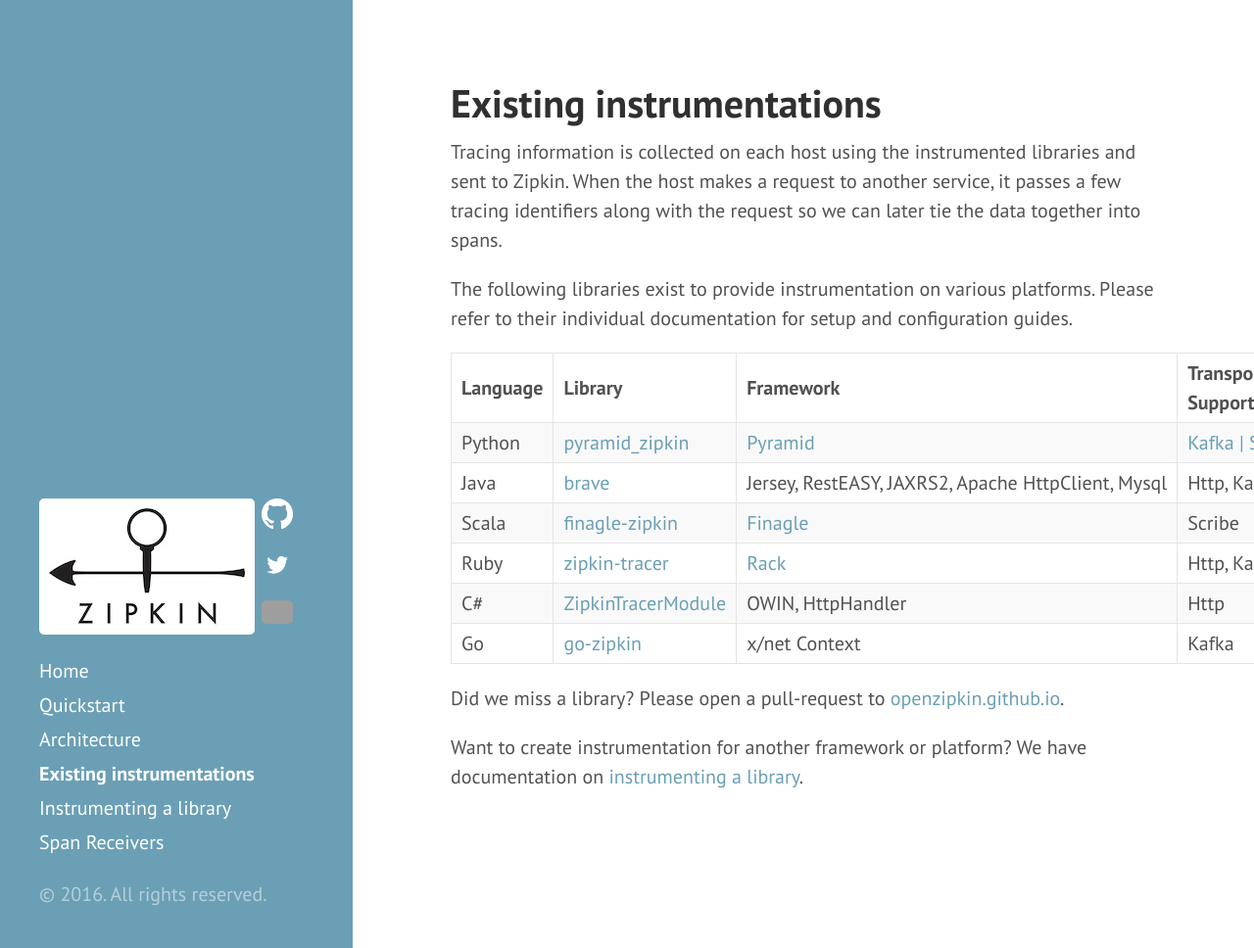
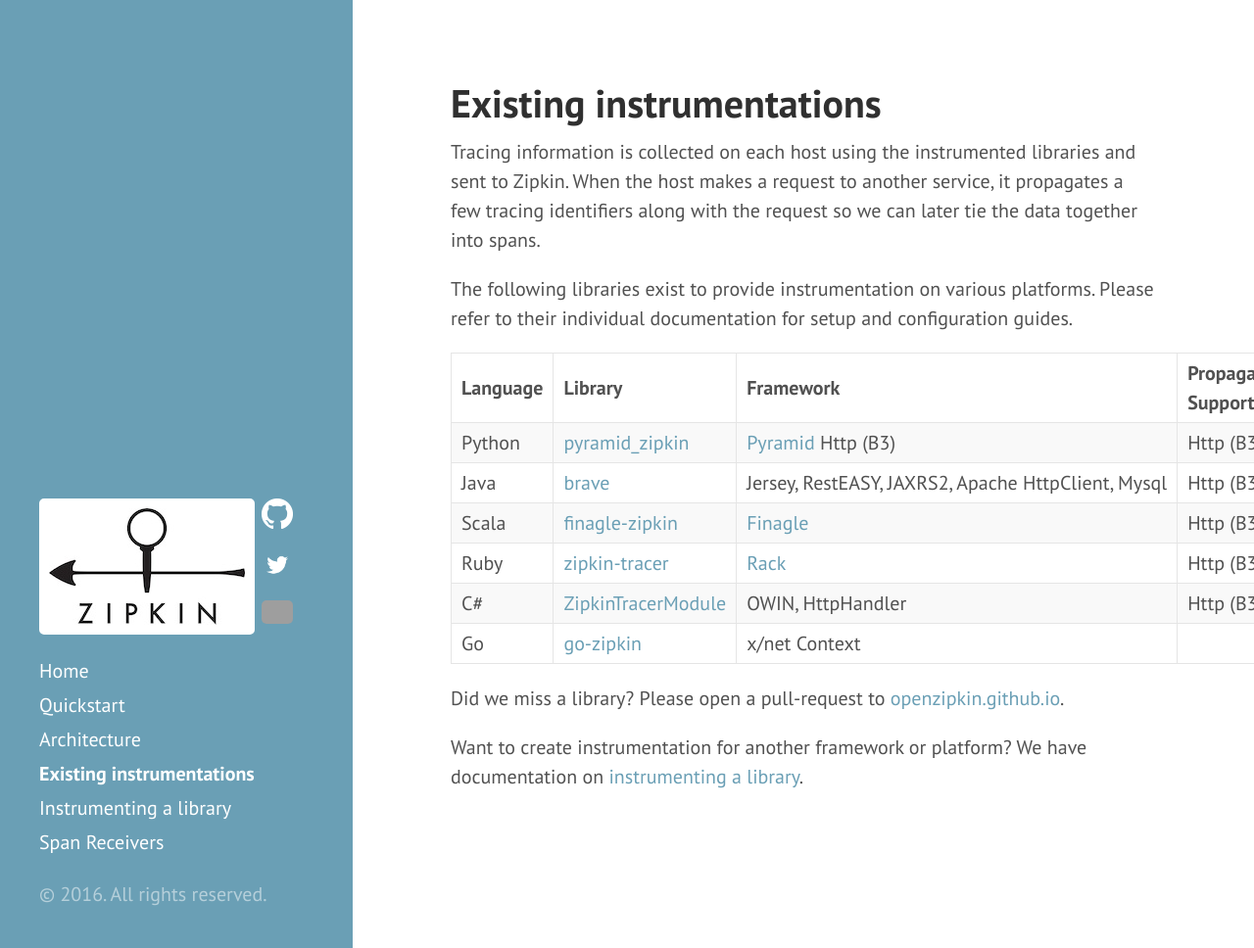
Before and after one commit to openzipkin/openzipkin.github.io, a Jekyll site: the page built from pages/existing_instrumentations.md, in a window 1280 px wide and 968 px high. Shown: the whole window at 98% size. Built offline with Jekyll 4.4.1, drawn with Linux system fonts in a browser that asks for light colours.

Commit message:
Adds propagation methods to instrumentation section

```diff
--- a/_data/existing_instrumentations.yml
+++ b/_data/existing_instrumentations.yml
@@ -3,6 +3,8 @@
     [pyramid_zipkin](https://github.com/Yelp/pyramid_zipkin)
   framework: >-
     [Pyramid](http://docs.pylonsproject.org/projects/pyramid/en/latest/)
+    Http (B3)
+  propagation: Http (B3)
   transports: >-
     [Kafka \\| Scribe](http://pyramid-zipkin.readthedocs.org/en/latest/configuring_zipkin.html#zipkin-transport-handler)
   sampling: >-
@@ -13,6 +15,7 @@
   library: >-
     [brave](https://github.com/openzipkin/brave)
   framework: Jersey, RestEASY, JAXRS2, Apache HttpClient, Mysql
+  propagation: Http (B3)
   transports: Http, Kafka, Scribe
   sampling: "Yes"
   notes: Java 6 or higher
@@ -22,6 +25,7 @@
     [finagle-zipkin](https://github.com/twitter/finagle/tree/develop/finagle-zipkin)
   framework: >-
     [Finagle](https://github.com/twitter/finagle)
+  propagation: Http (B3), Thrift
   transports: Scribe
   sampling: "Yes"
 
@@ -30,6 +34,7 @@
     [zipkin-tracer](https://github.com/openzipkin/zipkin-tracer)
   framework: >-
     [Rack](http://rack.github.io/)
+  propagation: Http (B3)
   transports: Http, Kafka, Scribe
   sampling: "Yes"
   notes: lc support. Ruby 2.0 or higher
@@ -38,6 +43,7 @@
   library: >-
     [ZipkinTracerModule](https://github.com/mdsol/Medidata.ZipkinTracerModule)
   framework: OWIN, HttpHandler
+  propagation: Http (B3)
   transports: Http
   sampling: "Yes"
   notes: lc support. 4.5.2 or higher
@@ -46,5 +52,6 @@
   library: >-
     [go-zipkin](https://github.com/elodina/go-zipkin)
   framework: x/net Context
+  propagation:
   transports: Kafka
   sampling: "Yes"
--- a/pages/existing_instrumentations.md
+++ b/pages/existing_instrumentations.md
@@ -4,7 +4,7 @@
 ---
 
 Tracing information is collected on each host using the instrumented libraries
-and sent to Zipkin. When the host makes a request to another service, it passes
+and sent to Zipkin. When the host makes a request to another service, it propagates
 a few tracing identifiers along with the request so we can later tie the data
 together into spans.
 
@@ -12,9 +12,9 @@
 Please refer to their individual documentation for setup and configuration
 guides.
 
-| Language | Library | Framework | Transports Supported | Sampling Supported? | Other notes |
-|:---------|:--------|:----------|:---------------------|:--------------------|:------------|{% for lib in site.data.existing_instrumentations %}
-| {{ lib.language }} | {{ lib.library }} | {{ lib.framework }} | {{ lib.transports }} | {{ lib.sampling }} | {{ lib.notes }} |{% endfor %}
+| Language | Library | Framework | Propagation Supported | Transports Supported | Sampling Supported? | Other notes |
+|:---------|:--------|:----------|:----------------------|:---------------------|:--------------------|:------------|{% for lib in site.data.existing_instrumentations %}
+| {{ lib.language }} | {{ lib.library }} | {{lib.framework}} | {{ lib.propagation }} | {{ lib.transports }} | {{ lib.sampling }} | {{ lib.notes }} |{% endfor %}
 {: .wide-table}
 
 Did we miss a library? Please open a pull-request to
```
Also changed, not shown: Gemfile.lock.
